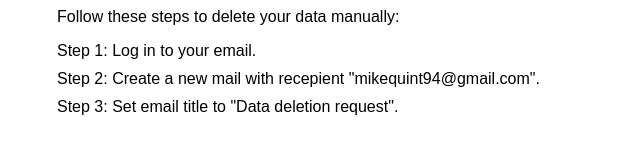
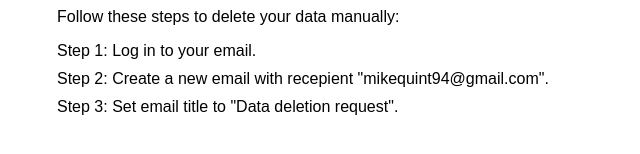
Before and after one commit to Mikequint94/delete-user-request, a plain HTML site: page index.html in a window 1280 px wide. Shown: the part 476-630 px from the top of the page, 203-843 px from the left. Drawn offline with Linux system fonts and the light colour scheme.

Commit message:
Update index.html

```diff
--- a/index.html
+++ b/index.html
@@ -1,3 +1,3 @@
 <!DOCTYPE html>
 
-<html> <head> <title>How to Delete Your Data</title> <style> body { font-family: Arial, sans-serif; display: flex; flex-direction: column; align-items: center; justify-content: center; height: 100vh; margin: 0; padding: 0;       } .container { max-width: 800px; width: 100%; padding: 0 20px; box-sizing: border-box;       } h1, h2 { color: #333;       } ul { margin: 0; padding: 0; list-style-type: none;       } li { margin-bottom: 10px;       } u/media (max-width: 600px) { h1, h2 { font-size: 18px;         } p, li { font-size: 16px;         }       } </style> </head> <body> <div class="container"> <h1>How to Delete Your Data</h1> <p>If you wish to delete your data, you can do so by following the steps below:</p> <h2>Automated Method</h2> <p>Click the link below to send an automated data deletion request:</p> <p><a href="mailto:mikequint94@gmail.com?subject=Data%20deletion%20request">Send Data Deletion Request</a></p> <h2>Manual Method</h2> <p>Follow these steps to delete your data manually:</p> <ul> <li>Step 1: Log in to your email.</li> <li>Step 2: Create a new mail with recepient "mikequint94@gmail.com".</li> <li>Step 3: Set email title to "Data deletion request".</li> </ul> </div> </body> </html>
+<html> <head> <title>How to Delete Your Data</title> <style> body { font-family: Arial, sans-serif; display: flex; flex-direction: column; align-items: center; justify-content: center; height: 100vh; margin: 0; padding: 0;       } .container { max-width: 800px; width: 100%; padding: 0 20px; box-sizing: border-box;       } h1, h2 { color: #333;       } ul { margin: 0; padding: 0; list-style-type: none;       } li { margin-bottom: 10px;       } u/media (max-width: 600px) { h1, h2 { font-size: 18px;         } p, li { font-size: 16px;         }       } </style> </head> <body> <div class="container"> <h1>How to Delete Your Data</h1> <p>If you wish to delete your data, you can do so by following the steps below:</p> <h2>Automated Method</h2> <p>Click the link below to send an automated data deletion request:</p> <p><a href="mailto:mikequint94@gmail.com?subject=Data%20deletion%20request">Send Data Deletion Request</a></p> <h2>Manual Method</h2> <p>Follow these steps to delete your data manually:</p> <ul> <li>Step 1: Log in to your email.</li> <li>Step 2: Create a new email with recepient "mikequint94@gmail.com".</li> <li>Step 3: Set email title to "Data deletion request".</li> </ul> </div> </body> </html>
```
